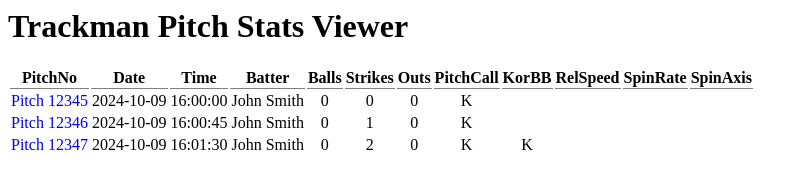
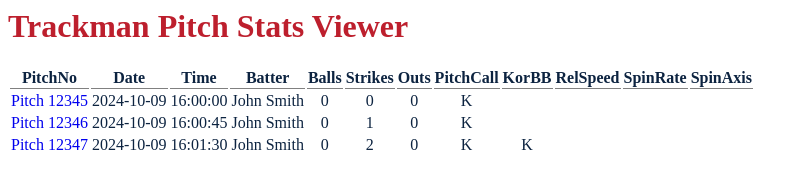
Before and after one commit to Archerbob/archerbob.github.io, a plain HTML site: page index.html in a window 1280 px wide. Shown: the whole page, without its empty margins (0-807 px from the left). Drawn offline with Linux system fonts and the light colour scheme.

Commit message:
Update index.html

```diff
--- a/index.html
+++ b/index.html
@@ -4,8 +4,8 @@
     <link rel= "stylesheet" href="styles.css"></link>
   </head>
   <body>
-    <h1>Trackman Pitch Stats Viewer</h1>
-    <table>
+    <h1 class="red">Trackman Pitch Stats Viewer</h1>
+    <table class="blue">
       <tr>
         <th>PitchNo</th>
         <th>Date</th>
```
